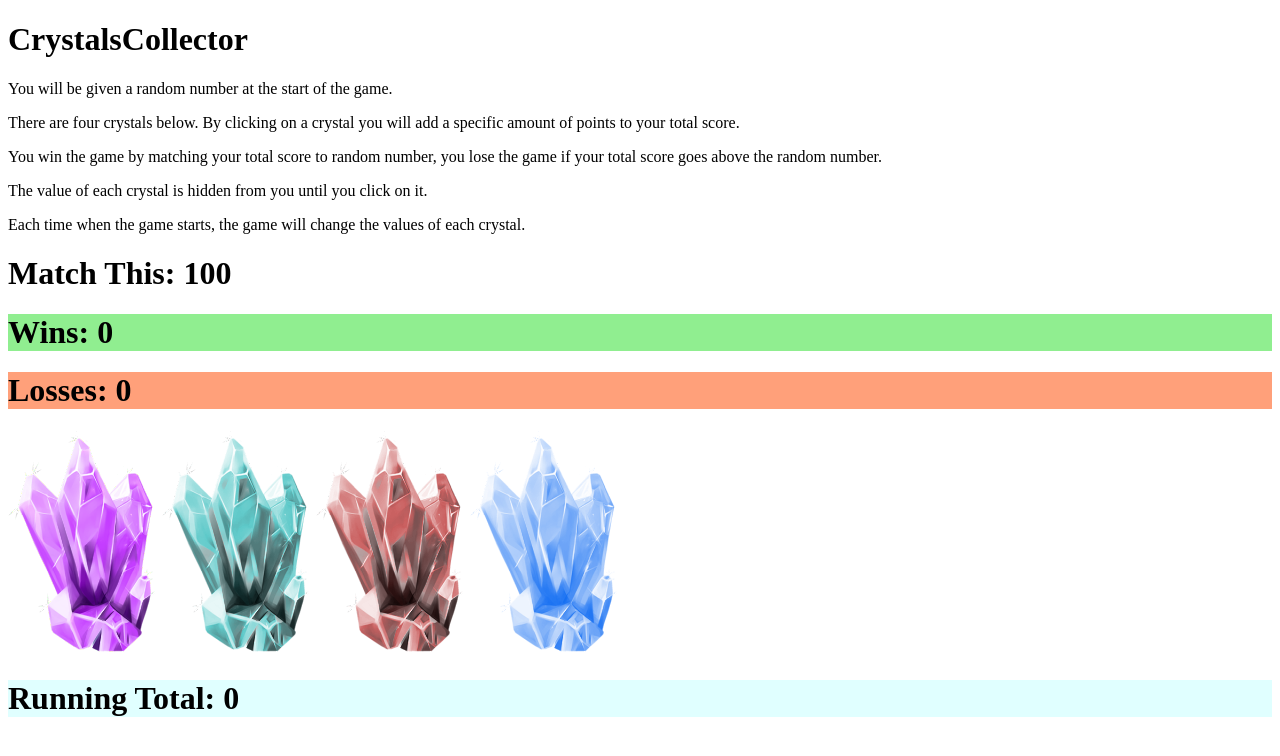
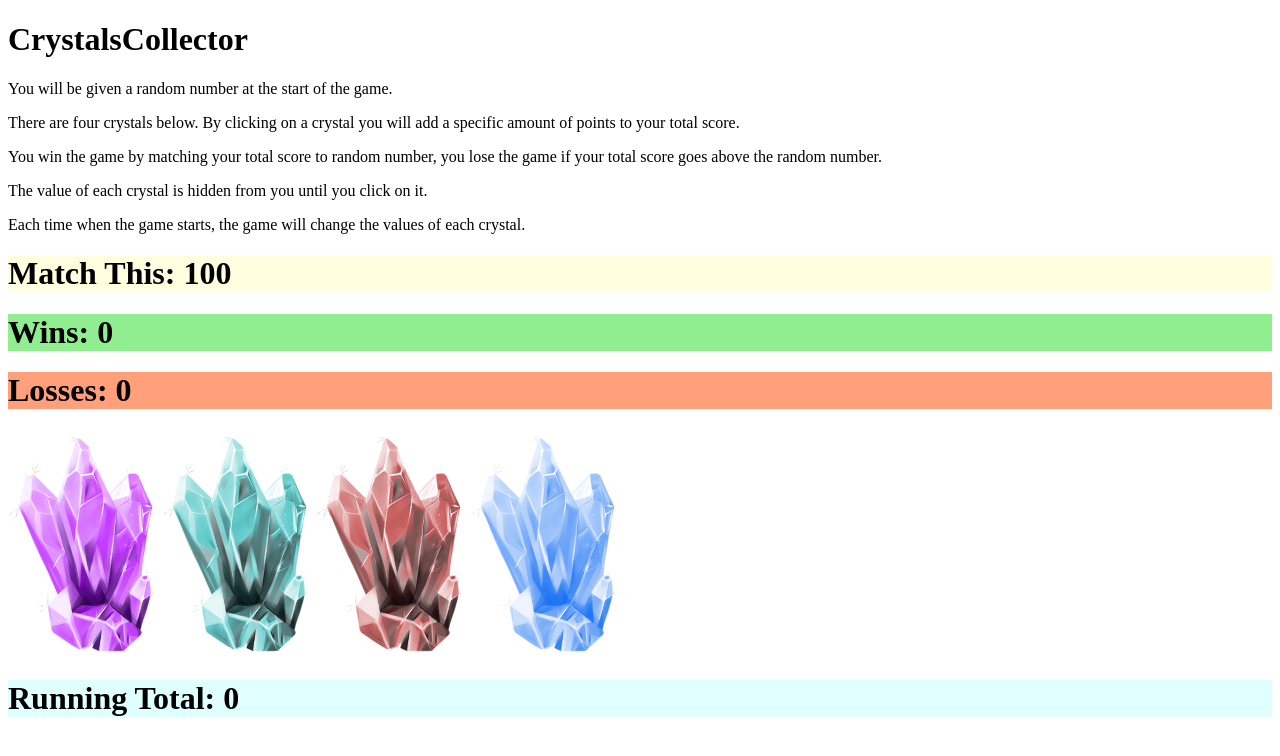
Before and after one commit to c-rter/unit-4-game, a plain HTML site: page index.html in a window 1280 px wide. Drawn offline with nearby package versions, Linux system fonts and the light colour scheme.

Commit message:
Update style.css

```diff
--- a/style.css
+++ b/style.css
@@ -1,7 +1,7 @@
 .running {
     background-color: lightcyan;
 }
-.numberToMatch {
+.mainNumber {
     background-color: lightyellow;
 }
 .winColor {
```
